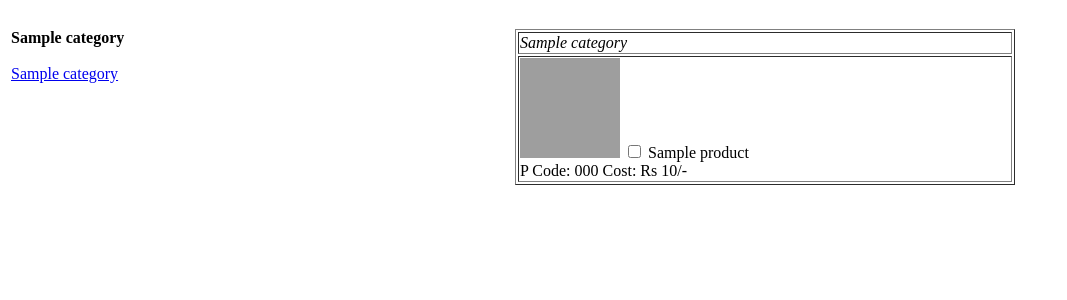
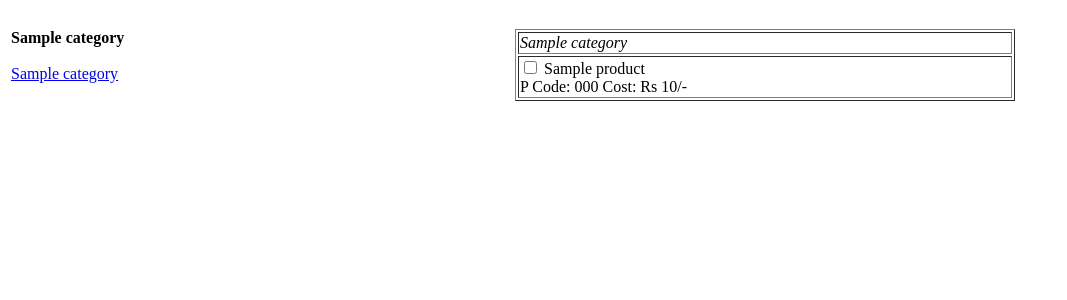
Before and after one commit to WomenOfWaze/WomenOfWaze, a Rails app: page /products/catalogue in a window 1280 px wide. Shown: the top 300 px of the page, without its empty margins (0-1067 px from the left). Run offline with Rails 7, Linux system fonts and the light colour scheme; tables that the repository leaves empty hold one stand-in row (values such as "Sample post"); parts of the project's set-up code (start-up, migrations or seed data) failed here and were passed over; some libraries are stand-ins or nearby versions; grey boxes are pictures that could not be loaded.

Commit message:
modified:   app/views/products/catalogue.html.erb 	public/assets/images/photos/bag.jpg

```diff
--- a/app/views/products/catalogue.html.erb
+++ b/app/views/products/catalogue.html.erb
@@ -24,7 +24,7 @@
             </tr>
             <tr>
               <% for product in sub_category.products %>
-                <td><%= image_tag "bag.jpg",:width=>100,:height=>100 %>
+                <td><%#= image_tag "bag.jpg",:width=>100,:height=>100 %>
                   <%#= image_tag product.photo.url,:width=>100,:height=>100 %>
                   <%= check_box_tag 'product' %>
                   <%= product.name %><br/>
```
